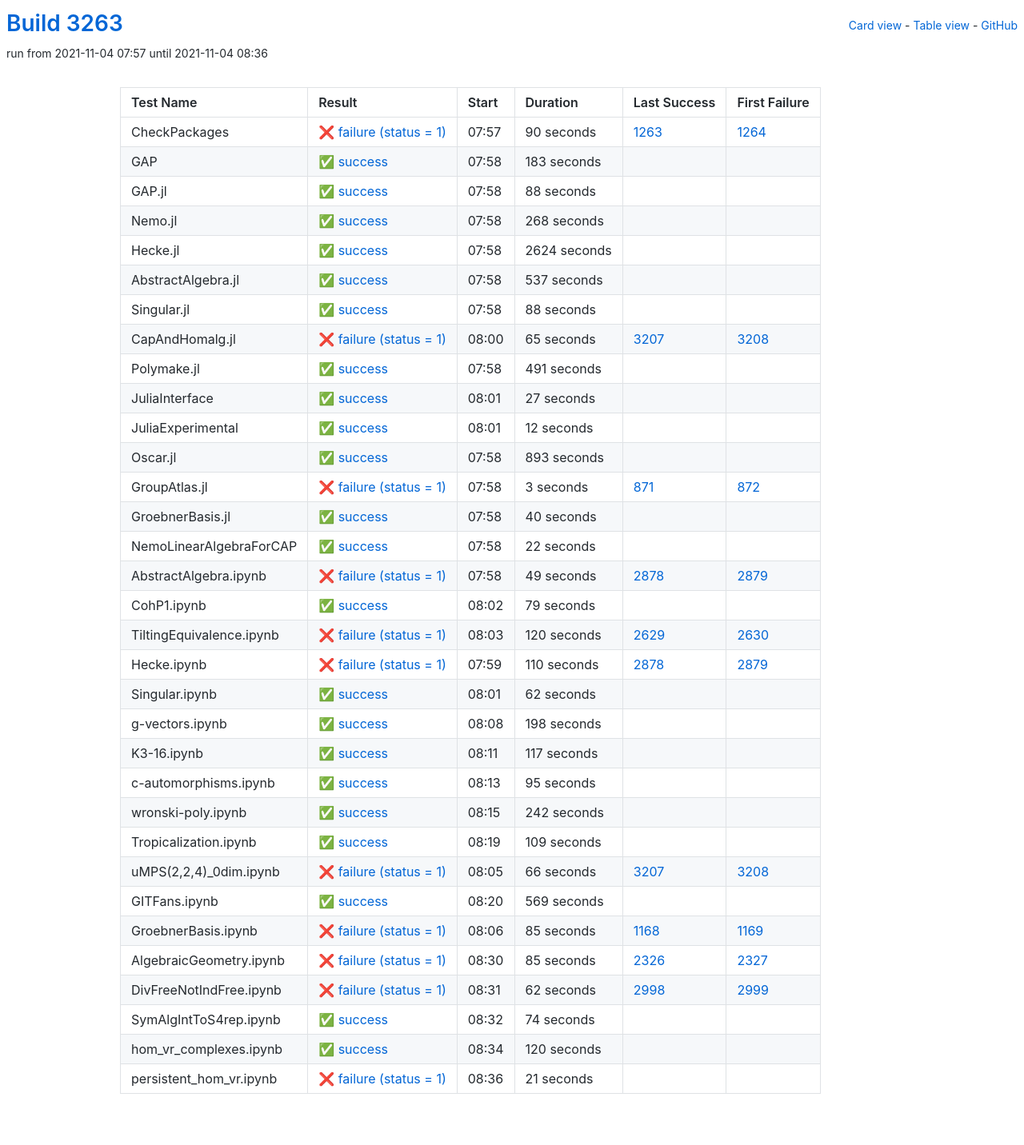
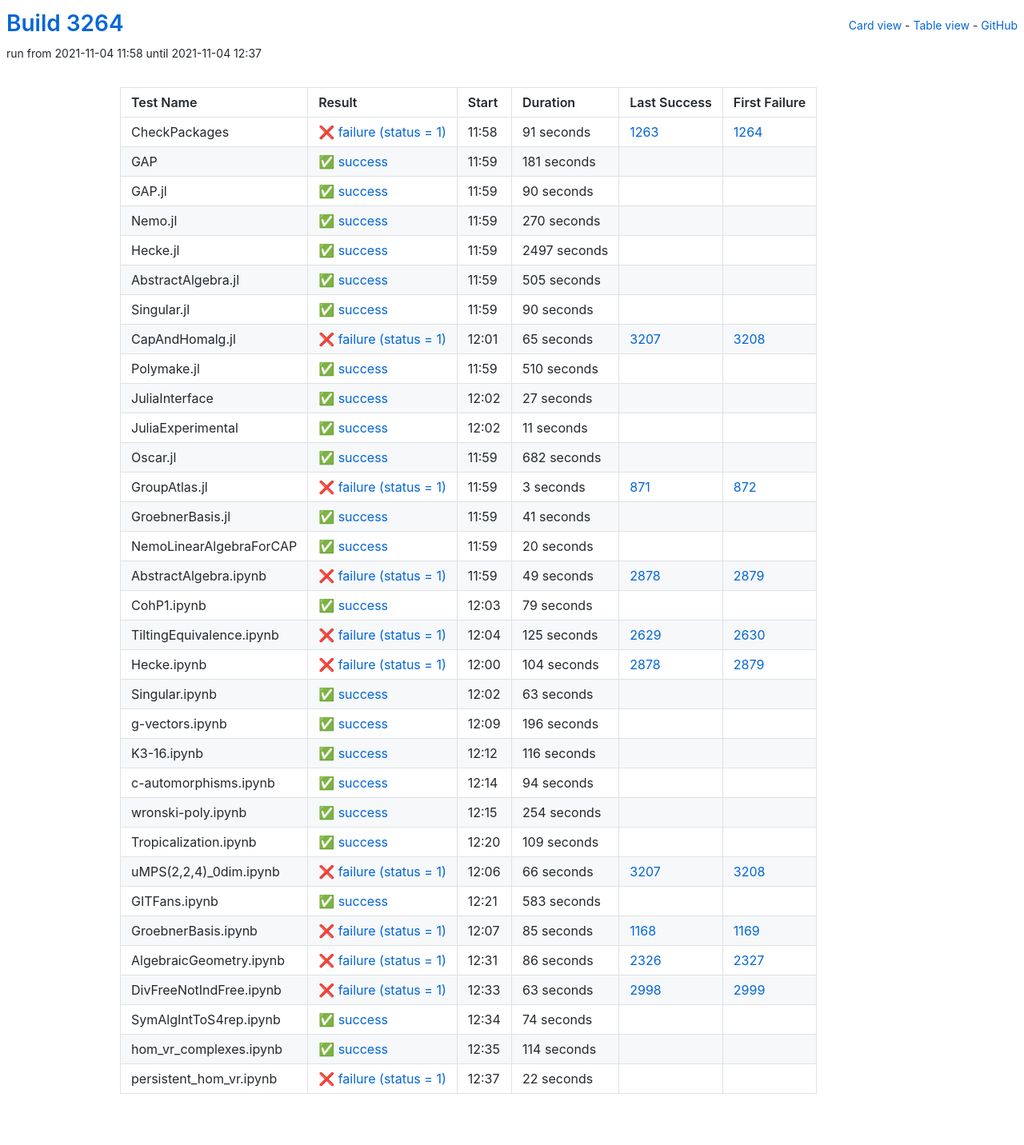
Before and after one commit to oscar-system/oscar-ci-status-stable, a Jekyll site: the page built from table.html, in a window 1280 px wide. Shown: the whole page at 80% size. Built offline with Jekyll 4.4.1, drawn with Linux system fonts in a browser that asks for light colours.

Commit message:
Build #3264

```diff
--- a/_data/ci.yml
+++ b/_data/ci.yml
@@ -1,6 +1,6 @@
 ---
-build: 3263
-build_url: https://oscarci.mathematik.uni-kl.de/job/oscar-stable/3263/
+build: 3264
+build_url: https://oscarci.mathematik.uni-kl.de/job/oscar-stable/3264/
 job: oscar-stable
 organization: oscar-system
 repo: oscar-ci-status-stable
@@ -8,92 +8,92 @@ repourl: https://github.com/oscar-system/oscar-ci-status-stable
 tests:
 - name: CheckPackages
   id: checkpackages
-  log: https://oscarci.mathematik.uni-kl.de/job/oscar-stable/3263/artifact/logs/build-3263/CheckPackages.log
-  start: 2021-11-04 07:57
+  log: https://oscarci.mathematik.uni-kl.de/job/oscar-stable/3264/artifact/logs/build-3264/CheckPackages.log
+  start: 2021-11-04 11:58
   success: false
   exitcode: 1
   status: failure
-  duration: 90
+  duration: 91
   last_success: 1263
   last_success_url: https://oscarci.mathematik.uni-kl.de/job/oscar-stable/1263/
   first_failure: 1264
   first_failure_url: https://oscarci.mathematik.uni-kl.de/job/oscar-stable/1264/
 - name: GAP
   id: gap
-  log: https://oscarci.mathematik.uni-kl.de/job/oscar-stable/3263/artifact/logs/build-3263/GAP.log
-  start: 2021-11-04 07:58
+  log: https://oscarci.mathematik.uni-kl.de/job/oscar-stable/3264/artifact/logs/build-3264/GAP.log
+  start: 2021-11-04 11:59
   success: true
   exitcode: 0
   status: success
-  duration: 183
+  duration: 181
   last_success: false
   last_success_url:
   first_failure: false
   first_failure_url:
 - name: GAP.jl
   id: gap-jl
-  log: https://oscarci.mathematik.uni-kl.de/job/oscar-stable/3263/artifact/logs/build-3263/GAP.jl.log
-  start: 2021-11-04 07:58
+  log: https://oscarci.mathematik.uni-kl.de/job/oscar-stable/3264/artifact/logs/build-3264/GAP.jl.log
+  start: 2021-11-04 11:59
   success: true
   exitcode: 0
   status: success
-  duration: 88
+  duration: 90
   last_success: false
   last_success_url:
   first_failure: false
   first_failure_url:
 - name: Nemo.jl
   id: nemo-jl
-  log: https://oscarci.mathematik.uni-kl.de/job/oscar-stable/3263/artifact/logs/build-3263/Nemo.jl.log
-  start: 2021-11-04 07:58
+  log: https://oscarci.mathematik.uni-kl.de/job/oscar-stable/3264/artifact/logs/build-3264/Nemo.jl.log
+  start: 2021-11-04 11:59
   success: true
   exitcode: 0
   status: success
-  duration: 268
+  duration: 270
   last_success: false
   last_success_url:
   first_failure: false
   first_failure_url:
 - name: Hecke.jl
   id: hecke-jl
-  log: https://oscarci.mathematik.uni-kl.de/job/oscar-stable/3263/artifact/logs/build-3263/Hecke.jl.log
-  start: 2021-11-04 07:58
+  log: https://oscarci.mathematik.uni-kl.de/job/oscar-stable/3264/artifact/logs/build-3264/Hecke.jl.log
+  start: 2021-11-04 11:59
   success: true
   exitcode: 0
   status: success
-  duration: 2624
+  duration: 2497
   last_success: false
   last_success_url:
   first_failure: false
   first_failure_url:
 - name: AbstractAlgebra.jl
   id: abstractalgebra-jl
-  log: https://oscarci.mathematik.uni-kl.de/job/oscar-stable/3263/artifact/logs/build-3263/AbstractAlgebra.jl.log
-  start: 2021-11-04 07:58
+  log: https://oscarci.mathematik.uni-kl.de/job/oscar-stable/3264/artifact/logs/build-3264/AbstractAlgebra.jl.log
+  start: 2021-11-04 11:59
   success: true
   exitcode: 0
   status: success
-  duration: 537
+  duration: 505
   last_success: false
   last_success_url:
   first_failure: false
   first_failure_url:
 - name: Singular.jl
   id: singular-jl
-  log: https://oscarci.mathematik.uni-kl.de/job/oscar-stable/3263/artifact/logs/build-3263/Singular.jl.log
-  start: 2021-11-04 07:58
+  log: https://oscarci.mathematik.uni-kl.de/job/oscar-stable/3264/artifact/logs/build-3264/Singular.jl.log
+  start: 2021-11-04 11:59
   success: true
   exitcode: 0
   status: success
-  duration: 88
+  duration: 90
   last_success: false
   last_success_url:
   first_failure: false
   first_failure_url:
 - name: CapAndHomalg.jl
   id: capandhomalg-jl
-  log: https://oscarci.mathematik.uni-kl.de/job/oscar-stable/3263/artifact/logs/build-3263/CapAndHomalg.jl.log
-  start: 2021-11-04 08:00
+  log: https://oscarci.mathematik.uni-kl.de/job/oscar-stable/3264/artifact/logs/build-3264/CapAndHomalg.jl.log
+  start: 2021-11-04 12:01
   success: false
   exitcode: 1
   status: failure
@@ -104,20 +104,20 @@ tests:
   first_failure_url: https://oscarci.mathematik.uni-kl.de/job/oscar-stable/3208/
 - name: Polymake.jl
   id: polymake-jl
-  log: https://oscarci.mathematik.uni-kl.de/job/oscar-stable/3263/artifact/logs/build-3263/Polymake.jl.log
-  start: 2021-11-04 07:58
+  log: https://oscarci.mathematik.uni-kl.de/job/oscar-stable/3264/artifact/logs/build-3264/Polymake.jl.log
+  start: 2021-11-04 11:59
   success: true
   exitcode: 0
   status: success
-  duration: 491
+  duration: 510
   last_success: false
   last_success_url:
   first_failure: false
   first_failure_url:
 - name: JuliaInterface
   id: juliainterface
-  log: https://oscarci.mathematik.uni-kl.de/job/oscar-stable/3263/artifact/logs/build-3263/JuliaInterface.log
-  start: 2021-11-04 08:01
+  log: https://oscarci.mathematik.uni-kl.de/job/oscar-stable/3264/artifact/logs/build-3264/JuliaInterface.log
+  start: 2021-11-04 12:02
   success: true
   exitcode: 0
   status: success
@@ -128,32 +128,32 @@ tests:
   first_failure_url:
 - name: JuliaExperimental
   id: juliaexperimental
-  log: https://oscarci.mathematik.uni-kl.de/job/oscar-stable/3263/artifact/logs/build-3263/JuliaExperimental.log
-  start: 2021-11-04 08:01
+  log: https://oscarci.mathematik.uni-kl.de/job/oscar-stable/3264/artifact/logs/build-3264/JuliaExperimental.log
+  start: 2021-11-04 12:02
   success: true
   exitcode: 0
   status: success
-  duration: 12
+  duration: 11
   last_success: false
   last_success_url:
   first_failure: false
   first_failure_url:
 - name: Oscar.jl
   id: oscar-jl
-  log: https://oscarci.mathematik.uni-kl.de/job/oscar-stable/3263/artifact/logs/build-3263/Oscar.jl.log
-  start: 2021-11-04 07:58
+  log: https://oscarci.mathematik.uni-kl.de/job/oscar-stable/3264/artifact/logs/build-3264/Oscar.jl.log
+  start: 2021-11-04 11:59
   success: true
   exitcode: 0
   status: success
-  duration: 893
+  duration: 682
   last_success: false
   last_success_url:
   first_failure: false
   first_failure_url:
 - name: GroupAtlas.jl
   id: groupatlas-jl
-  log: https://oscarci.mathematik.uni-kl.de/job/oscar-stable/3263/artifact/logs/build-3263/GroupAtlas.jl.log
-  start: 2021-11-04 07:58
+  log: https://oscarci.mathematik.uni-kl.de/job/oscar-stable/3264/artifact/logs/build-3264/GroupAtlas.jl.log
+  start: 2021-11-04 11:59
   success: false
   exitcode: 1
   status: failure
@@ -164,32 +164,32 @@ tests:
   first_failure_url: https://oscarci.mathematik.uni-kl.de/job/oscar-stable/872/
 - name: GroebnerBasis.jl
   id: groebnerbasis-jl
-  log: https://oscarci.mathematik.uni-kl.de/job/oscar-stable/3263/artifact/logs/build-3263/GroebnerBasis.jl.log
-  start: 2021-11-04 07:58
+  log: https://oscarci.mathematik.uni-kl.de/job/oscar-stable/3264/artifact/logs/build-3264/GroebnerBasis.jl.log
+  start: 2021-11-04 11:59
   success: true
   exitcode: 0
   status: success
-  duration: 40
+  duration: 41
   last_success: false
   last_success_url:
   first_failure: false
   first_failure_url:
 - name: NemoLinearAlgebraForCAP
   id: nemolinearalgebraforcap
-  log: https://oscarci.mathematik.uni-kl.de/job/oscar-stable/3263/artifact/logs/build-3263/NemoLinearAlgebraForCAP.log
-  start: 2021-11-04 07:58
+  log: https://oscarci.mathematik.uni-kl.de/job/oscar-stable/3264/artifact/logs/build-3264/NemoLinearAlgebraForCAP.log
+  start: 2021-11-04 11:59
   success: true
   exitcode: 0
   status: success
-  duration: 22
+  duration: 20
   last_success: false
   last_success_url:
   first_failure: false
   first_failure_url:
 - name: AbstractAlgebra.ipynb
   id: abstractalgebra-ipynb
-  log: https://oscarci.mathematik.uni-kl.de/job/oscar-stable/3263/artifact/logs/build-3263/AbstractAlgebra.ipynb.log
-  start: 2021-11-04 07:58
+  log: https://oscarci.mathematik.uni-kl.de/job/oscar-stable/3264/artifact/logs/build-3264/AbstractAlgebra.ipynb.log
+  start: 2021-11-04 11:59
   success: false
   exitcode: 1
   status: failure
@@ -200,8 +200,8 @@ tests:
   first_failure_url: https://oscarci.mathematik.uni-kl.de/job/oscar-stable/2879/
 - name: CohP1.ipynb
   id: cohp1-ipynb
-  log: https://oscarci.mathematik.uni-kl.de/job/oscar-stable/3263/artifact/logs/build-3263/CohP1.ipynb.log
-  start: 2021-11-04 08:02
+  log: https://oscarci.mathematik.uni-kl.de/job/oscar-stable/3264/artifact/logs/build-3264/CohP1.ipynb.log
+  start: 2021-11-04 12:03
   success: true
   exitcode: 0
   status: success
@@ -212,92 +212,92 @@ tests:
   first_failure_url:
 - name: TiltingEquivalence.ipynb
   id: tiltingequivalence-ipynb
-  log: https://oscarci.mathematik.uni-kl.de/job/oscar-stable/3263/artifact/logs/build-3263/TiltingEquivalence.ipynb.log
-  start: 2021-11-04 08:03
+  log: https://oscarci.mathematik.uni-kl.de/job/oscar-stable/3264/artifact/logs/build-3264/TiltingEquivalence.ipynb.log
+  start: 2021-11-04 12:04
   success: false
   exitcode: 1
   status: failure
-  duration: 120
+  duration: 125
   last_success: 2629
   last_success_url: https://oscarci.mathematik.uni-kl.de/job/oscar-stable/2629/
   first_failure: 2630
   first_failure_url: https://oscarci.mathematik.uni-kl.de/job/oscar-stable/2630/
 - name: Hecke.ipynb
   id: hecke-ipynb
-  log: https://oscarci.mathematik.uni-kl.de/job/oscar-stable/3263/artifact/logs/build-3263/Hecke.ipynb.log
-  start: 2021-11-04 07:59
+  log: https://oscarci.mathematik.uni-kl.de/job/oscar-stable/3264/artifact/logs/build-3264/Hecke.ipynb.log
+  start: 2021-11-04 12:00
   success: false
   exitcode: 1
   status: failure
-  duration: 110
+  duration: 104
   last_success: 2878
   last_success_url: https://oscarci.mathematik.uni-kl.de/job/oscar-stable/2878/
   first_failure: 2879
   first_failure_url: https://oscarci.mathematik.uni-kl.de/job/oscar-stable/2879/
 - name: Singular.ipynb
   id: singular-ipynb
-  log: https://oscarci.mathematik.uni-kl.de/job/oscar-stable/3263/artifact/logs/build-3263/Singular.ipynb.log
-  start: 2021-11-04 08:01
+  log: https://oscarci.mathematik.uni-kl.de/job/oscar-stable/3264/artifact/logs/build-3264/Singular.ipynb.log
+  start: 2021-11-04 12:02
   success: true
   exitcode: 0
   status: success
-  duration: 62
+  duration: 63
   last_success: false
   last_success_url:
   first_failure: false
   first_failure_url:
 - name: g-vectors.ipynb
   id: g-vectors-ipynb
-  log: https://oscarci.mathematik.uni-kl.de/job/oscar-stable/3263/artifact/logs/build-3263/g-vectors.ipynb.log
-  start: 2021-11-04 08:08
+  log: https://oscarci.mathematik.uni-kl.de/job/oscar-stable/3264/artifact/logs/build-3264/g-vectors.ipynb.log
+  start: 2021-11-04 12:09
   success: true
   exitcode: 0
   status: success
-  duration: 198
+  duration: 196
   last_success: false
   last_success_url:
   first_failure: false
   first_failure_url:
 - name: K3-16.ipynb
   id: k3-16-ipynb
-  log: https://oscarci.mathematik.uni-kl.de/job/oscar-stable/3263/artifact/logs/build-3263/K3-16.ipynb.log
-  start: 2021-11-04 08:11
+  log: https://oscarci.mathematik.uni-kl.de/job/oscar-stable/3264/artifact/logs/build-3264/K3-16.ipynb.log
+  start: 2021-11-04 12:12
   success: true
   exitcode: 0
   status: success
-  duration: 117
+  duration: 116
   last_success: false
   last_success_url:
   first_failure: false
   first_failure_url:
 - name: c-automorphisms.ipynb
   id: c-automorphisms-ipynb
-  log: https://oscarci.mathematik.uni-kl.de/job/oscar-stable/3263/artifact/logs/build-3263/c-automorphisms.ipynb.log
-  start: 2021-11-04 08:13
+  log: https://oscarci.mathematik.uni-kl.de/job/oscar-stable/3264/artifact/logs/build-3264/c-automorphisms.ipynb.log
+  start: 2021-11-04 12:14
   success: true
   exitcode: 0
   status: success
-  duration: 95
+  duration: 94
   last_success: false
   last_success_url:
   first_failure: false
   first_failure_url:
 - name: wronski-poly.ipynb
   id: wronski-poly-ipynb
-  log: https://oscarci.mathematik.uni-kl.de/job/oscar-stable/3263/artifact/logs/build-3263/wronski-poly.ipynb.log
-  start: 2021-11-04 08:15
+  log: https://oscarci.mathematik.uni-kl.de/job/oscar-stable/3264/artifact/logs/build-3264/wronski-poly.ipynb.log
+  start: 2021-11-04 12:15
   success: true
   exitcode: 0
   status: success
-  duration: 242
+  duration: 254
   last_success: false
   last_success_url:
   first_failure: false
   first_failure_url:
 - name: Tropicalization.ipynb
   id: tropicalization-ipynb
-  log: https://oscarci.mathematik.uni-kl.de/job/oscar-stable/3263/artifact/logs/build-3263/Tropicalization.ipynb.log
-  start: 2021-11-04 08:19
+  log: https://oscarci.mathematik.uni-kl.de/job/oscar-stable/3264/artifact/logs/build-3264/Tropicalization.ipynb.log
+  start: 2021-11-04 12:20
   success: true
   exitcode: 0
   status: success
@@ -308,8 +308,8 @@ tests:
   first_failure_url:
 - name: uMPS(2,2,4)_0dim.ipynb
   id: umps-2-2-4-0dim-ipynb
-  log: https://oscarci.mathematik.uni-kl.de/job/oscar-stable/3263/artifact/logs/build-3263/uMPS-2-2-4-_0dim.ipynb.log
-  start: 2021-11-04 08:05
+  log: https://oscarci.mathematik.uni-kl.de/job/oscar-stable/3264/artifact/logs/build-3264/uMPS-2-2-4-_0dim.ipynb.log
+  start: 2021-11-04 12:06
   success: false
   exitcode: 1
   status: failure
@@ -320,20 +320,20 @@ tests:
   first_failure_url: https://oscarci.mathematik.uni-kl.de/job/oscar-stable/3208/
 - name: GITFans.ipynb
   id: gitfans-ipynb
-  log: https://oscarci.mathematik.uni-kl.de/job/oscar-stable/3263/artifact/logs/build-3263/GITFans.ipynb.log
-  start: 2021-11-04 08:20
+  log: https://oscarci.mathematik.uni-kl.de/job/oscar-stable/3264/artifact/logs/build-3264/GITFans.ipynb.log
+  start: 2021-11-04 12:21
   success: true
   exitcode: 0
   status: success
-  duration: 569
+  duration: 583
   last_success: false
   last_success_url:
   first_failure: false
   first_failure_url:
 - name: GroebnerBasis.ipynb
   id: groebnerbasis-ipynb
-  log: https://oscarci.mathematik.uni-kl.de/job/oscar-stable/3263/artifact/logs/build-3263/GroebnerBasis.ipynb.log
-  start: 2021-11-04 08:06
+  log: https://oscarci.mathematik.uni-kl.de/job/oscar-stable/3264/artifact/logs/build-3264/GroebnerBasis.ipynb.log
+  start: 2021-11-04 12:07
   success: false
   exitcode: 1
   status: failure
@@ -344,32 +344,32 @@ tests:
   first_failure_url: https://oscarci.mathematik.uni-kl.de/job/oscar-stable/1169/
 - name: AlgebraicGeometry.ipynb
   id: algebraicgeometry-ipynb
-  log: https://oscarci.mathematik.uni-kl.de/job/oscar-stable/3263/artifact/logs/build-3263/AlgebraicGeometry.ipynb.log
-  start: 2021-11-04 08:30
+  log: https://oscarci.mathematik.uni-kl.de/job/oscar-stable/3264/artifact/logs/build-3264/AlgebraicGeometry.ipynb.log
+  start: 2021-11-04 12:31
   success: false
   exitcode: 1
   status: failure
-  duration: 85
+  duration: 86
   last_success: 2326
   last_success_url: https://oscarci.mathematik.uni-kl.de/job/oscar-stable/2326/
   first_failure: 2327
   first_failure_url: https://oscarci.mathematik.uni-kl.de/job/oscar-stable/2327/
 - name: DivFreeNotIndFree.ipynb
   id: divfreenotindfree-ipynb
-  log: https://oscarci.mathematik.uni-kl.de/job/oscar-stable/3263/artifact/logs/build-3263/DivFreeNotIndFree.ipynb.log
-  start: 2021-11-04 08:31
+  log: https://oscarci.mathematik.uni-kl.de/job/oscar-stable/3264/artifact/logs/build-3264/DivFreeNotIndFree.ipynb.log
+  start: 2021-11-04 12:33
   success: false
   exitcode: 1
   status: failure
-  duration: 62
+  duration: 63
   last_success: 2998
   last_success_url: https://oscarci.mathematik.uni-kl.de/job/oscar-stable/2998/
   first_failure: 2999
   first_failure_url: https://oscarci.mathematik.uni-kl.de/job/oscar-stable/2999/
 - name: SymAlgIntToS4rep.ipynb
   id: symalginttos4rep-ipynb
-  log: https://oscarci.mathematik.uni-kl.de/job/oscar-stable/3263/artifact/logs/build-3263/SymAlgIntToS4rep.ipynb.log
-  start: 2021-11-04 08:32
+  log: https://oscarci.mathematik.uni-kl.de/job/oscar-stable/3264/artifact/logs/build-3264/SymAlgIntToS4rep.ipynb.log
+  start: 2021-11-04 12:34
   success: true
   exitcode: 0
   status: success
@@ -380,24 +380,24 @@ tests:
   first_failure_url:
 - name: hom_vr_complexes.ipynb
   id: hom-vr-complexes-ipynb
-  log: https://oscarci.mathematik.uni-kl.de/job/oscar-stable/3263/artifact/logs/build-3263/hom_vr_complexes.ipynb.log
-  start: 2021-11-04 08:34
+  log: https://oscarci.mathematik.uni-kl.de/job/oscar-stable/3264/artifact/logs/build-3264/hom_vr_complexes.ipynb.log
+  start: 2021-11-04 12:35
   success: true
   exitcode: 0
   status: success
-  duration: 120
+  duration: 114
   last_success: false
   last_success_url:
   first_failure: false
   first_failure_url:
 - name: persistent_hom_vr.ipynb
   id: persistent-hom-vr-ipynb
-  log: https://oscarci.mathematik.uni-kl.de/job/oscar-stable/3263/artifact/logs/build-3263/persistent_hom_vr.ipynb.log
-  start: 2021-11-04 08:36
+  log: https://oscarci.mathematik.uni-kl.de/job/oscar-stable/3264/artifact/logs/build-3264/persistent_hom_vr.ipynb.log
+  start: 2021-11-04 12:37
   success: false
   exitcode: 1
   status: failure
-  duration: 21
+  duration: 22
   last_success: false
   last_success_url:
   first_failure: false
```
Also changed, not shown: README.md.
